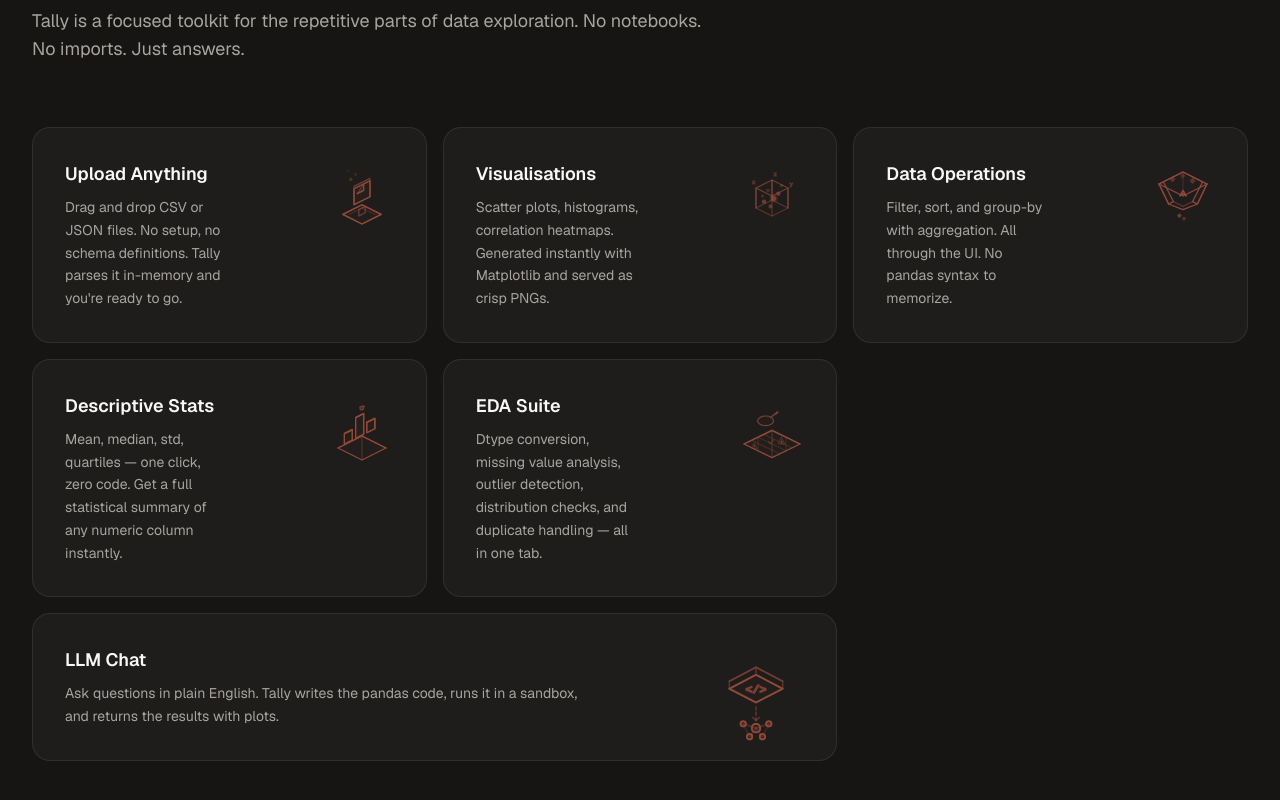
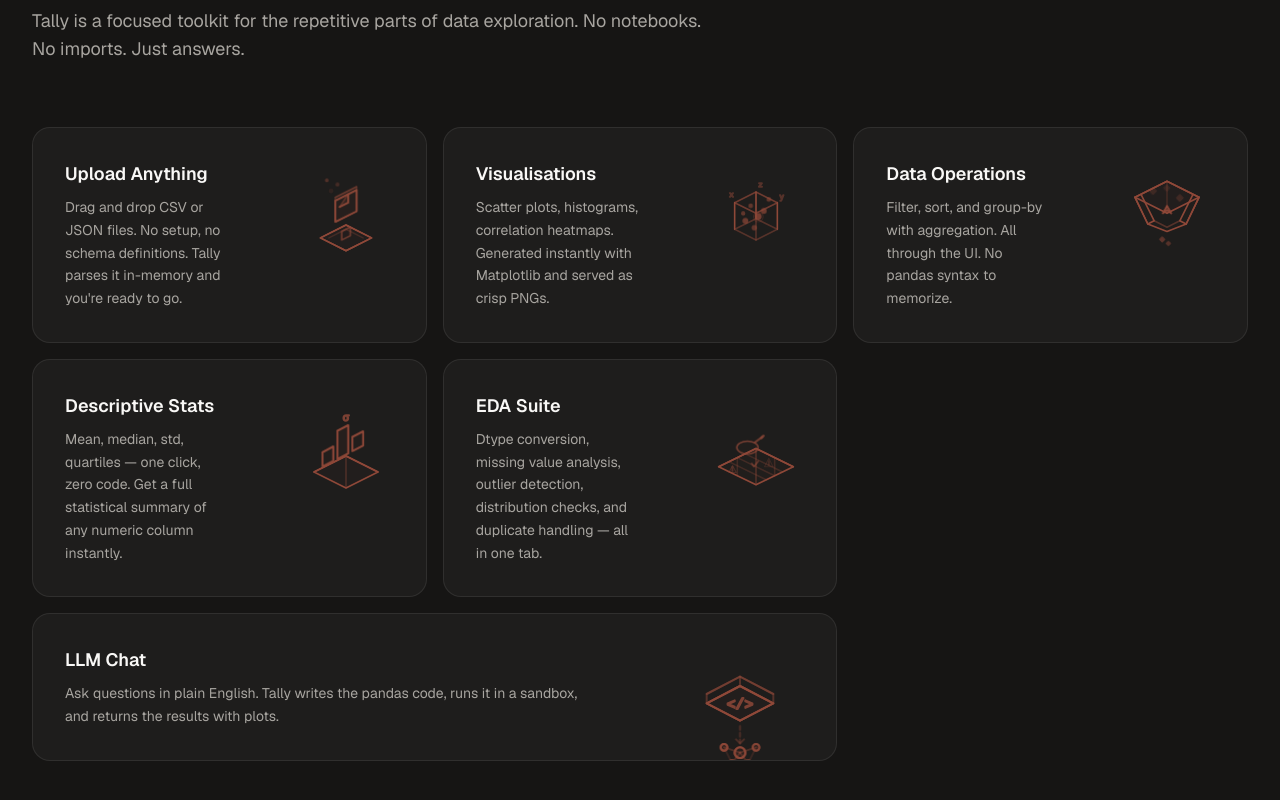
Before and after one commit to xyzprtk/tally, a Next.js app in the folder frontend/: page / in a window 1280 px wide. Shown: the part 977-1777 px from the top of the page. Built offline with nearby package versions, Linux system fonts and the light colour scheme.

Commit message:
feat : add subtle internal SVG animations and increase illustration sizes with proper text spacing

```diff
--- a/frontend/components/landing/Features.tsx
+++ b/frontend/components/landing/Features.tsx
@@ -67,8 +67,8 @@
 };
 
 function getSvgSize(span: string) {
-  if (span.includes("col-span-2")) return "w-28 h-28 md:w-32 md:h-32";
-  return "w-20 h-20 md:w-24 md:h-24";
+  if (span.includes("col-span-2")) return "w-32 h-32 md:w-40 md:h-40";
+  return "w-28 h-28 md:w-32 md:h-32";
 }
 
 function getTextMaxWidth(span: string) {
@@ -77,8 +77,8 @@
 }
 
 function getTitlePadding(span: string) {
-  if (span.includes("col-span-2")) return "pr-24 md:pr-28";
-  return "pr-14 md:pr-16";
+  if (span.includes("col-span-2")) return "pr-28 md:pr-36";
+  return "pr-20 md:pr-24";
 }
 
 export function Features() {
--- a/frontend/components/landing/isometric/IsoDataOps.tsx
+++ b/frontend/components/landing/isometric/IsoDataOps.tsx
@@ -9,6 +9,28 @@
       className={className}
       aria-hidden="true"
     >
+      <style>{`
+        .funnel-particle-1 { animation: funnelDrop1 3s ease-in-out infinite; }
+        .funnel-particle-2 { animation: funnelDrop2 3s ease-in-out 1s infinite; }
+        .funnel-particle-3 { animation: funnelDrop3 3s ease-in-out 2s infinite; }
+        @keyframes funnelDrop1 {
+          0%, 100% { transform: translateY(0); opacity: 0.5; }
+          50% { transform: translateY(4px); opacity: 0.8; }
+        }
+        @keyframes funnelDrop2 {
+          0%, 100% { transform: translateY(0); opacity: 0.4; }
+          50% { transform: translateY(3px); opacity: 0.7; }
+        }
+        @keyframes funnelDrop3 {
+          0%, 100% { transform: translateY(0); opacity: 0.3; }
+          50% { transform: translateY(5px); opacity: 0.6; }
+        }
+        .exit-particle { animation: exitPulse 2.5s ease-in-out infinite; }
+        @keyframes exitPulse {
+          0%, 100% { opacity: 0.4; }
+          50% { opacity: 0.8; }
+        }
+      `}</style>
       <g stroke="currentColor" strokeWidth="1.5" strokeLinecap="round" strokeLinejoin="round">
         {/* Funnel top (wide rectangle) */}
         <path d="M30 50 L60 35 L90 50 L60 65 Z" fill="currentColor" fillOpacity="0.04" />
@@ -23,13 +45,21 @@
         <path d="M42 75 L60 82 L78 75" />
         <path d="M48 72 L60 78 L72 72" opacity="0.5" />
 
-        {/* Data particles entering top */}
-        <rect x="45" y="42" width="4" height="4" fill="currentColor" opacity="0.5" transform="rotate(45 47 44)" />
-        <rect x="58" y="38" width="3.5" height="3.5" fill="currentColor" opacity="0.4" transform="rotate(45 59.75 39.75)" />
-        <rect x="70" y="44" width="4" height="4" fill="currentColor" opacity="0.5" transform="rotate(45 72 46)" />
+        {/* Data particles entering top with staggered drop */}
+        <g className="funnel-particle-1">
+          <rect x="45" y="42" width="4" height="4" fill="currentColor" opacity="0.5" transform="rotate(45 47 44)" />
+        </g>
+        <g className="funnel-particle-2">
+          <rect x="58" y="38" width="3.5" height="3.5" fill="currentColor" opacity="0.4" transform="rotate(45 59.75 39.75)" />
+        </g>
+        <g className="funnel-particle-3">
+          <rect x="70" y="44" width="4" height="4" fill="currentColor" opacity="0.5" transform="rotate(45 72 46)" />
+        </g>
 
         {/* Filtered particles exiting bottom */}
-        <rect x="54" y="88" width="3" height="3" fill="currentColor" opacity="0.7" transform="rotate(45 55.5 89.5)" />
+        <g className="exit-particle">
+          <rect x="54" y="88" width="3" height="3" fill="currentColor" opacity="0.7" transform="rotate(45 55.5 89.5)" />
+        </g>
         <rect x="60" y="92" width="2.5" height="2.5" fill="currentColor" opacity="0.5" transform="rotate(45 61.25 93.25)" />
 
         {/* Filter icon embedded in wall */}
--- a/frontend/components/landing/isometric/IsoEDA.tsx
+++ b/frontend/components/landing/isometric/IsoEDA.tsx
@@ -9,45 +9,58 @@
       className={className}
       aria-hidden="true"
     >
+      <style>{`
+        .magnify-bob { animation: magnifyBob 5s ease-in-out infinite; }
+        @keyframes magnifyBob {
+          0%, 100% { transform: translate(0, 0); }
+          50% { transform: translate(0, -2px); }
+        }
+        .warn-1 { animation: warnPulse 3s ease-in-out infinite; }
+        .warn-2 { animation: warnPulse 3s ease-in-out 1.5s infinite; }
+        @keyframes warnPulse {
+          0%, 100% { opacity: 0.4; }
+          50% { opacity: 0.75; }
+        }
+        .check-stroke { animation: checkDraw 4s ease-in-out infinite; }
+        @keyframes checkDraw {
+          0%, 100% { opacity: 0.3; }
+          50% { opacity: 0.7; }
+        }
+      `}</style>
       <g stroke="currentColor" strokeWidth="1.5" strokeLinecap="round" strokeLinejoin="round">
         {/* Isometric grid/table surface */}
-        {/* Grid base plane */}
         <path d="M25 85 L60 68 L95 85 L60 102 Z" fill="currentColor" fillOpacity="0.03" />
         <path d="M25 85 L60 68 L95 85" />
         <path d="M60 102 L60 68" opacity="0.3" />
 
         {/* Grid lines (3x3 cells) */}
-        {/* Horizontal-ish lines (left-right) */}
         <path d="M42.5 76.5 L77.5 93.5" opacity="0.3" />
         <path d="M35 80.5 L70 97.5" opacity="0.3" />
         <path d="M50 73 L85 90" opacity="0.3" />
-        {/* Vertical-ish lines (front-back) */}
         <path d="M42.5 76.5 L42.5 93.5" opacity="0.3" />
         <path d="M60 68 L60 102" opacity="0.2" />
         <path d="M77.5 76.5 L77.5 93.5" opacity="0.3" />
 
         {/* Magnifying glass hovering above one cell */}
-        <g transform="translate(0, -12)">
-          {/* Glass rim (isometric circle approximation) */}
+        <g className="magnify-bob" transform="translate(0, -12)">
           <ellipse cx="52" cy="68" rx="10" ry="6" stroke="currentColor" strokeWidth="1.5" fill="currentColor" fillOpacity="0.04" opacity="0.8" />
-          {/* Handle */}
           <path d="M59 63 L66 58" strokeWidth="2" opacity="0.7" />
           <path d="M65 59 L67 57" strokeWidth="2.5" strokeLinecap="round" opacity="0.7" />
         </g>
 
         {/* Warning triangles near cells */}
-        <g transform="translate(72, 82)">
+        <g className="warn-1" transform="translate(72, 82)">
           <path d="M0 -5 L4 3 L-4 3 Z" fill="currentColor" fillOpacity="0.12" strokeWidth="1" opacity="0.6" />
           <text x="0" y="1.5" fill="currentColor" fontSize="5" textAnchor="middle" fontFamily="ui-monospace, monospace" opacity="0.7">!</text>
         </g>
 
-        <g transform="translate(38, 88)">
+        <g className="warn-2" transform="translate(38, 88)">
           <path d="M0 -4 L3.5 2.5 L-3.5 2.5 Z" fill="currentColor" fillOpacity="0.1" strokeWidth="1" opacity="0.5" />
           <text x="0" y="1.2" fill="currentColor" fontSize="4.5" textAnchor="middle" fontFamily="ui-monospace, monospace" opacity="0.6">!</text>
         </g>
 
         {/* Checkmark in one cell */}
-        <path d="M56 82 L58 85 L62 80" strokeWidth="1.5" opacity="0.5" />
+        <path d="M56 82 L58 85 L62 80" strokeWidth="1.5" className="check-stroke" />
       </g>
     </svg>
   );
--- a/frontend/components/landing/isometric/IsoLLMChat.tsx
+++ b/frontend/components/landing/isometric/IsoLLMChat.tsx
@@ -9,12 +9,31 @@
       className={className}
       aria-hidden="true"
     >
+      <style>{`
+        .node-center { animation: nodePulse 4s ease-in-out infinite; }
+        .node-1 { animation: nodePulse 4s ease-in-out 0.5s infinite; }
+        .node-2 { animation: nodePulse 4s ease-in-out 1s infinite; }
+        .node-3 { animation: nodePulse 4s ease-in-out 1.5s infinite; }
+        .node-4 { animation: nodePulse 4s ease-in-out 2s infinite; }
+        @keyframes nodePulse {
+          0%, 100% { opacity: 0.4; }
+          50% { opacity: 0.9; }
+        }
+        .code-flicker { animation: codeFlicker 5s ease-in-out infinite; }
+        @keyframes codeFlicker {
+          0%, 100% { opacity: 0.7; }
+          50% { opacity: 1; }
+        }
+        .arrow-flow { animation: arrowFlow 3s ease-in-out infinite; }
+        @keyframes arrowFlow {
+          0%, 100% { opacity: 0.4; }
+          50% { opacity: 0.7; }
+        }
+      `}</style>
       <g stroke="currentColor" strokeWidth="1.5" strokeLinecap="round" strokeLinejoin="round">
         {/* Speech bubble (isometric panel) */}
-        {/* Bubble face */}
         <path d="M35 55 L60 42 L85 55 L60 68 Z" fill="currentColor" fillOpacity="0.04" />
         <path d="M35 55 L60 42 L85 55 L60 68 Z" />
-        {/* Bubble thickness (depth) */}
         <path d="M35 55 L35 48 L60 35 L60 42" opacity="0.5" />
         <path d="M85 55 L85 48 L60 35" opacity="0.5" />
         <path d="M35 48 L60 35 L85 48" opacity="0.5" />
@@ -28,29 +47,29 @@
           fontFamily="ui-monospace, monospace"
           fontWeight="500"
           textAnchor="middle"
-          opacity="0.8"
+          className="code-flicker"
         >
           {"</>"}
         </text>
 
         {/* Arrow from bubble down to network */}
-        <path d="M60 72 L60 85" strokeWidth="1.5" strokeDasharray="3 2" opacity="0.5" />
-        <path d="M57 82 L60 85 L63 82" strokeWidth="1.5" opacity="0.5" />
+        <path d="M60 72 L60 85" strokeWidth="1.5" strokeDasharray="3 2" className="arrow-flow" opacity="0.5" />
+        <path d="M57 82 L60 85 L63 82" strokeWidth="1.5" className="arrow-flow" opacity="0.5" />
 
         {/* Network node structure below */}
         {/* Central node */}
-        <circle cx="60" cy="92" r="4" fill="currentColor" fillOpacity="0.12" />
-        <circle cx="60" cy="92" r="4" />
+        <circle cx="60" cy="92" r="4" fill="currentColor" fillOpacity="0.12" className="node-center" />
+        <circle cx="60" cy="92" r="4" className="node-center" />
 
         {/* Surrounding nodes */}
-        <circle cx="48" cy="88" r="2.5" fill="currentColor" fillOpacity="0.08" />
-        <circle cx="48" cy="88" r="2.5" />
-        <circle cx="72" cy="88" r="2.5" fill="currentColor" fillOpacity="0.08" />
-        <circle cx="72" cy="88" r="2.5" />
-        <circle cx="54" cy="100" r="2.5" fill="currentColor" fillOpacity="0.08" />
-        <circle cx="54" cy="100" r="2.5" />
-        <circle cx="66" cy="100" r="2.5" fill="currentColor" fillOpacity="0.08" />
-        <circle cx="66" cy="100" r="2.5" />
+        <circle cx="48" cy="88" r="2.5" fill="currentColor" fillOpacity="0.08" className="node-1" />
+        <circle cx="48" cy="88" r="2.5" className="node-1" />
+        <circle cx="72" cy="88" r="2.5" fill="currentColor" fillOpacity="0.08" className="node-2" />
+        <circle cx="72" cy="88" r="2.5" className="node-2" />
+        <circle cx="54" cy="100" r="2.5" fill="currentColor" fillOpacity="0.08" className="node-3" />
+        <circle cx="54" cy="100" r="2.5" className="node-3" />
+        <circle cx="66" cy="100" r="2.5" fill="currentColor" fillOpacity="0.08" className="node-4" />
+        <circle cx="66" cy="100" r="2.5" className="node-4" />
 
         {/* Connecting lines */}
         <path d="M60 92 L48 88" opacity="0.4" />
--- a/frontend/components/landing/isometric/IsoStats.tsx
+++ b/frontend/components/landing/isometric/IsoStats.tsx
@@ -9,6 +9,29 @@
       className={className}
       aria-hidden="true"
     >
+      <style>{`
+        .bar-1 { animation: barGrow1 5s ease-in-out infinite; }
+        .bar-2 { animation: barGrow2 5s ease-in-out infinite; }
+        .bar-3 { animation: barGrow3 5s ease-in-out infinite; }
+        @keyframes barGrow1 {
+          0%, 100% { transform: scaleY(1); }
+          50% { transform: scaleY(1.08); }
+        }
+        @keyframes barGrow2 {
+          0%, 100% { transform: scaleY(1); }
+          50% { transform: scaleY(1.04); }
+        }
+        @keyframes barGrow3 {
+          0%, 100% { transform: scaleY(1); }
+          50% { transform: scaleY(1.06); }
+        }
+        .bar-group { transform-origin: 60px 90px; }
+        .sigma-glow { animation: sigmaPulse 4s ease-in-out infinite; }
+        @keyframes sigmaPulse {
+          0%, 100% { opacity: 0.5; }
+          50% { opacity: 0.85; }
+        }
+      `}</style>
       <g stroke="currentColor" strokeWidth="1.5" strokeLinecap="round" strokeLinejoin="round">
         {/* Base plane */}
         <path d="M30 90 L60 75 L90 90 L60 105 Z" fill="currentColor" fillOpacity="0.04" />
@@ -16,23 +39,28 @@
         <path d="M60 105 L60 75" opacity="0.4" />
 
         {/* Bar 1 (shortest) */}
+        <g className="bar-group bar-1">
           <path d="M38 85 L38 72 L48 67 L48 80 Z" fill="currentColor" fillOpacity="0.06" />
           <path d="M38 85 L38 72 L48 67 L48 80 Z" />
           <path d="M38 72 L48 67" />
           <path d="M48 67 L48 80" />
-        <path d="M38 72 L48 67" />
+        </g>
 
         {/* Bar 2 (tallest) */}
+        <g className="bar-group bar-2">
           <path d="M52 78 L52 52 L62 47 L62 73 Z" fill="currentColor" fillOpacity="0.08" />
           <path d="M52 78 L52 52 L62 47 L62 73 Z" />
           <path d="M52 52 L62 47" />
           <path d="M62 47 L62 73" />
+        </g>
 
         {/* Bar 3 (medium) */}
+        <g className="bar-group bar-3">
           <path d="M66 71 L66 58 L76 53 L76 66 Z" fill="currentColor" fillOpacity="0.06" />
           <path d="M66 71 L66 58 L76 53 L76 66 Z" />
           <path d="M66 58 L76 53" />
           <path d="M76 53 L76 66" />
+        </g>
 
         {/* Sigma symbol floating above tallest bar */}
         <text
@@ -42,7 +70,7 @@
           fontSize="10"
           fontFamily="ui-monospace, monospace"
           fontWeight="500"
-          opacity="0.7"
+          className="sigma-glow"
         >
           σ
         </text>
--- a/frontend/components/landing/isometric/IsoUpload.tsx
+++ b/frontend/components/landing/isometric/IsoUpload.tsx
@@ -9,54 +9,44 @@
       className={className}
       aria-hidden="true"
     >
+      <style>{`
+        .upload-file { animation: uploadFloat 4s ease-in-out infinite; }
+        @keyframes uploadFloat {
+          0%, 100% { transform: translateY(0); }
+          50% { transform: translateY(-3px); }
+        }
+        .upload-dot { animation: uploadPulse 3s ease-in-out infinite; }
+        .upload-dot-2 { animation: uploadPulse 3s ease-in-out 1s infinite; }
+        .upload-dot-3 { animation: uploadPulse 3s ease-in-out 2s infinite; }
+        @keyframes uploadPulse {
+          0%, 100% { opacity: 0.15; }
+          50% { opacity: 0.5; }
+        }
+      `}</style>
       <g stroke="currentColor" strokeWidth="1.5" strokeLinecap="round" strokeLinejoin="round">
         {/* Flat platform / landing tray */}
-        <path
-          d="M36 88 L60 76 L84 88 L60 100 Z"
-          fill="currentColor"
-          fillOpacity="0.04"
-        />
+        <path d="M36 88 L60 76 L84 88 L60 100 Z" fill="currentColor" fillOpacity="0.04" />
         <path d="M36 88 L60 76 L84 88 L60 100 Z" />
-        {/* Subtle inner highlight line */}
         <path d="M44 88 L60 80 L76 88" opacity="0.3" />
 
         {/* File - clean isometric sheet floating above center */}
-        <g>
-          {/* File top face */}
-          <path
-            d="M50 56 L70 46 L70 66 L50 76 Z"
-            fill="currentColor"
-            fillOpacity="0.08"
-          />
+        <g className="upload-file">
+          <path d="M50 56 L70 46 L70 66 L50 76 Z" fill="currentColor" fillOpacity="0.08" />
           <path d="M50 56 L70 46 L70 66 L50 76 Z" />
-
-          {/* Folded corner (dog-ear) */}
-          <path
-            d="M62 50 L62 58 L54 62"
-            fill="currentColor"
-            fillOpacity="0.12"
-          />
+          <path d="M62 50 L62 58 L54 62" fill="currentColor" fillOpacity="0.12" />
           <path d="M62 50 L62 58 L54 62" opacity="0.7" />
-          {/* Corner fold line */}
           <path d="M62 50 L54 62" opacity="0.5" />
-
-          {/* File thickness - top edge */}
           <path d="M50 56 L50 53 L70 43 L70 46" opacity="0.5" />
           <path d="M50 53 L70 43" opacity="0.4" />
         </g>
 
         {/* Small upward motion indicator dots */}
-        <circle cx="46" cy="44" r="1.5" fill="currentColor" opacity="0.4" />
-        <circle cx="52" cy="38" r="1.2" fill="currentColor" opacity="0.25" />
-        <circle cx="42" cy="34" r="1" fill="currentColor" opacity="0.15" />
+        <circle cx="46" cy="44" r="1.5" fill="currentColor" className="upload-dot" />
+        <circle cx="52" cy="38" r="1.2" fill="currentColor" className="upload-dot-2" />
+        <circle cx="42" cy="34" r="1" fill="currentColor" className="upload-dot-3" />
 
-        {/* Tiny file outline below main file (suggesting multiple/upload stream) */}
-        <path
-          d="M56 82 L64 78 L64 86 L56 90 Z"
-          fill="currentColor"
-          fillOpacity="0.04"
-          opacity="0.5"
-        />
+        {/* Tiny file outline below main file */}
+        <path d="M56 82 L64 78 L64 86 L56 90 Z" fill="currentColor" fillOpacity="0.04" opacity="0.5" />
         <path d="M56 82 L64 78 L64 86 L56 90 Z" opacity="0.4" />
       </g>
     </svg>
--- a/frontend/components/landing/isometric/IsoVisualizations.tsx
+++ b/frontend/components/landing/isometric/IsoVisualizations.tsx
@@ -9,30 +9,53 @@
       className={className}
       aria-hidden="true"
     >
+      <style>{`
+        .dot-1 { animation: dotDrift1 6s ease-in-out infinite; }
+        .dot-2 { animation: dotDrift2 6s ease-in-out 2s infinite; }
+        .dot-3 { animation: dotDrift3 6s ease-in-out 4s infinite; }
+        .dot-4 { animation: dotPulse 4s ease-in-out infinite; }
+        @keyframes dotDrift1 {
+          0%, 100% { transform: translate(0, 0); }
+          50% { transform: translate(1px, -1px); }
+        }
+        @keyframes dotDrift2 {
+          0%, 100% { transform: translate(0, 0); }
+          50% { transform: translate(-1px, 1px); }
+        }
+        @keyframes dotDrift3 {
+          0%, 100% { transform: translate(0, 0); }
+          50% { transform: translate(0.5px, 0.5px); }
+        }
+        @keyframes dotPulse {
+          0%, 100% { opacity: 0.35; }
+          50% { opacity: 0.6; }
+        }
+        .outlier-ring { animation: ringPulse 3s ease-in-out infinite; }
+        @keyframes ringPulse {
+          0%, 100% { opacity: 0.3; transform: scale(1); }
+          50% { opacity: 0.5; transform: scale(1.1); }
+        }
+      `}</style>
       <g stroke="currentColor" strokeWidth="1.5" strokeLinecap="round" strokeLinejoin="round">
         {/* Wireframe cube */}
-        {/* Bottom face */}
         <path d="M40 80 L60 70 L80 80 L60 90 Z" opacity="0.5" />
-        {/* Top face */}
         <path d="M40 55 L60 45 L80 55 L60 65 Z" opacity="0.7" />
-        {/* Vertical edges */}
         <path d="M40 55 L40 80" />
         <path d="M60 45 L60 70" />
         <path d="M80 55 L80 80" />
         <path d="M60 65 L60 90" opacity="0.5" />
 
-        {/* Scatter dots inside the cube (at various depths) */}
-        {/* Front layer */}
-        <circle cx="50" cy="72" r="2" fill="currentColor" opacity="0.7" />
-        <circle cx="68" cy="62" r="2" fill="currentColor" opacity="0.7" />
-        <circle cx="58" cy="78" r="1.8" fill="currentColor" opacity="0.6" />
-        {/* Back layer (smaller, lighter) */}
-        <circle cx="55" cy="58" r="1.5" fill="currentColor" opacity="0.4" />
-        <circle cx="72" cy="52" r="1.5" fill="currentColor" opacity="0.4" />
-        <circle cx="48" cy="65" r="1.3" fill="currentColor" opacity="0.35" />
+        {/* Scatter dots with subtle drift */}
+        <circle cx="50" cy="72" r="2" fill="currentColor" opacity="0.7" className="dot-1" />
+        <circle cx="68" cy="62" r="2" fill="currentColor" opacity="0.7" className="dot-2" />
+        <circle cx="58" cy="78" r="1.8" fill="currentColor" opacity="0.6" className="dot-3" />
+        <circle cx="55" cy="58" r="1.5" fill="currentColor" opacity="0.4" className="dot-4" />
+        <circle cx="72" cy="52" r="1.5" fill="currentColor" opacity="0.4" className="dot-4" />
+        <circle cx="48" cy="65" r="1.3" fill="currentColor" opacity="0.35" className="dot-4" />
+
         {/* Highlighted outlier with ring */}
         <circle cx="62" cy="68" r="2.5" fill="currentColor" opacity="0.8" />
-        <circle cx="62" cy="68" r="4.5" stroke="currentColor" strokeWidth="1" fill="none" opacity="0.4" />
+        <circle cx="62" cy="68" r="4.5" stroke="currentColor" strokeWidth="1" fill="none" className="outlier-ring" opacity="0.4" />
 
         {/* Axis labels */}
         <text x="35" y="50" fill="currentColor" fontSize="7" fontFamily="ui-monospace, monospace" opacity="0.5">x</text>
```
Lines whose indentation alone changed are shown as unchanged.
